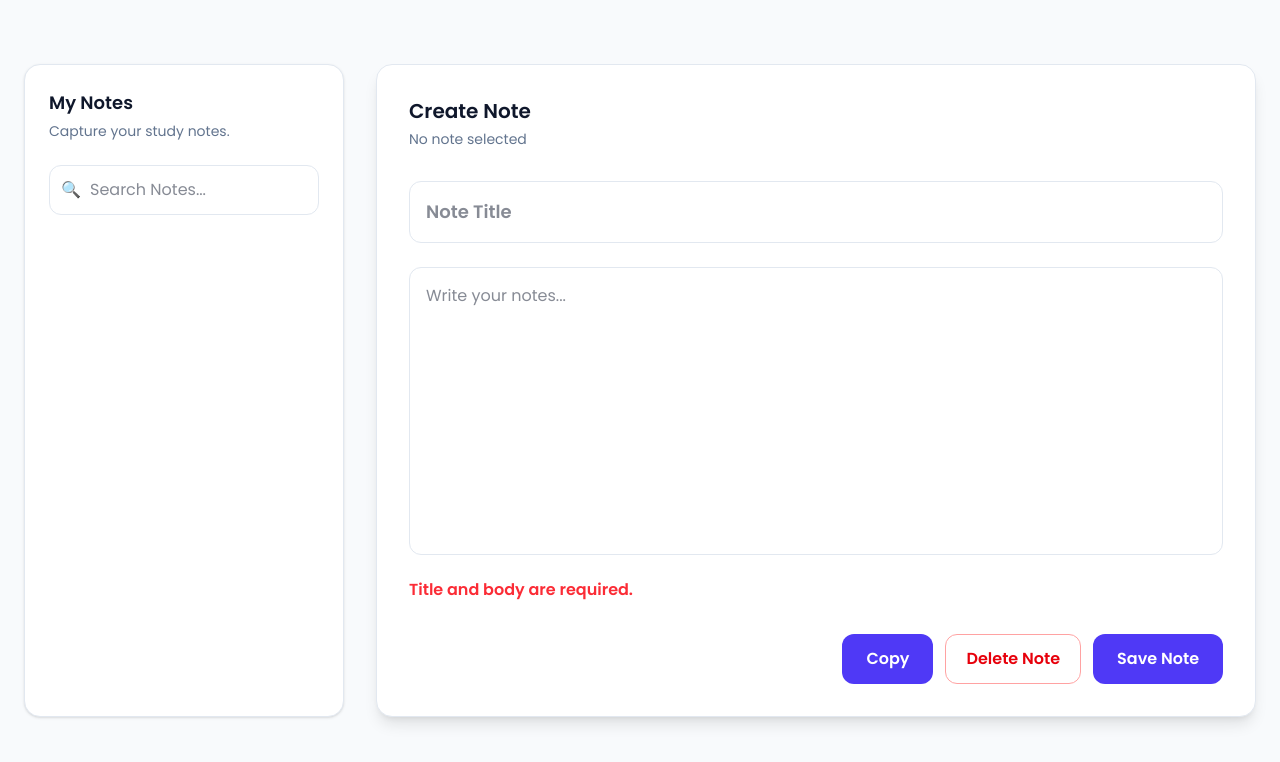
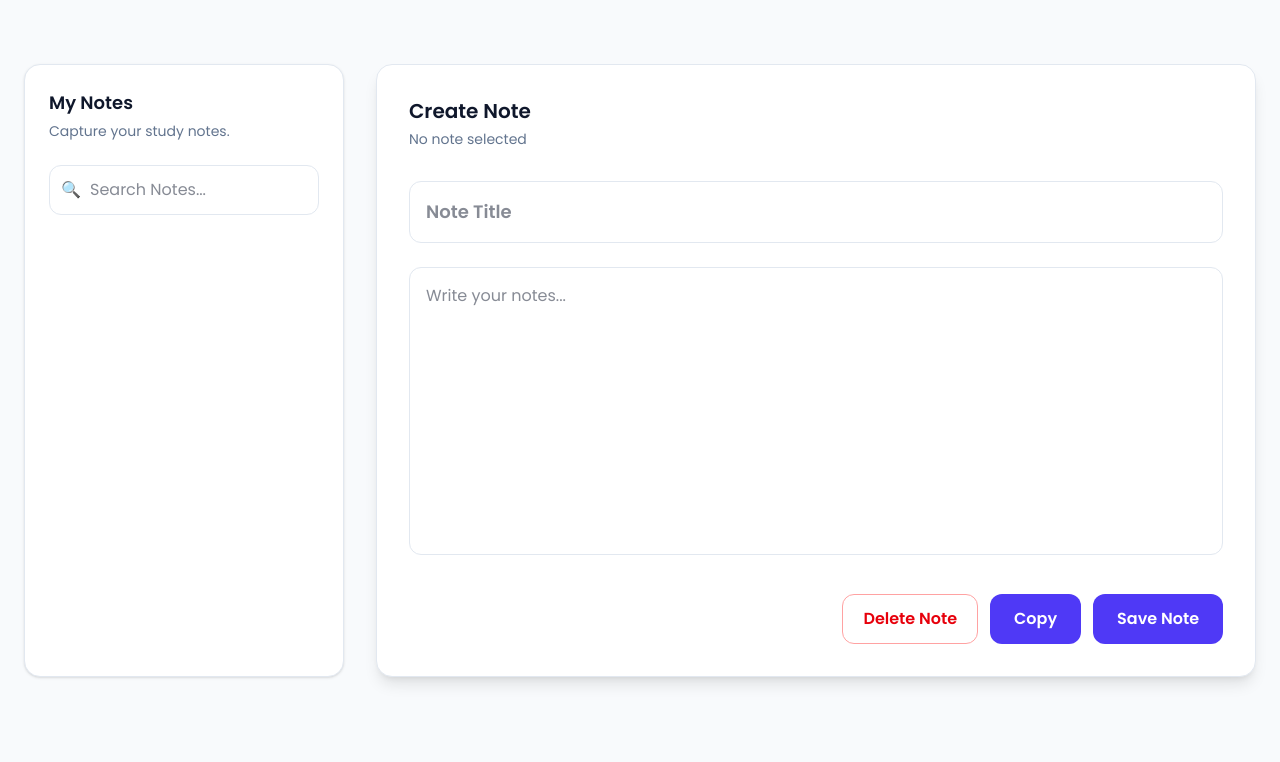
Before and after one commit to fatima1886/AI-study-assistant-, a website with bundled scripts: page src/notes.html in a window 1280 px wide. Both pictures are taken after a click on the button "Copy". Built offline with nearby package versions, Linux system fonts and the light colour scheme.

Commit message:
code neatly updated

```diff
--- a/src/notes.html
+++ b/src/notes.html
@@ -116,12 +116,17 @@
                     <!-- Buttons -->
 
                     <div class="mt-8 flex flex-col gap-3 sm:flex-row sm:justify-end">
-                        <button id="copyNote" class="Savebtn rounded-xl bg-indigo-600 px-6 py-3 font-semibold text-white hover:bg-indigo-700">Copy</button>
 
                         <button id="deleteBtn"
                             class="rounded-xl border border-red-300 px-5 py-3 font-semibold text-red-600 hover:bg-red-50">
 
                             Delete Note
+
+                        </button>
+
+                         <button class="Copybtn rounded-xl bg-indigo-600 px-6 py-3 font-semibold text-white hover:bg-indigo-700">
+
+                           Copy
 
                         </button>
 
--- a/src/notes.js
+++ b/src/notes.js
@@ -20,6 +20,8 @@
 const alertPara = document.querySelector(".alertPara");
 
 const selectedText = document.querySelector(".selectedNote");
+
+const copybtn = document.querySelector(".Copybtn");
 
 // ==========================
 // Data
@@ -204,3 +206,9 @@
     );
 
 });
+
+copybtn.addEventListener("click", () => {
+    navigator.clipboard.writeText(bodyInput.value);
+    copybtn.textContent = "Copied";
+    setTimeout(() => copybtn.textContent = "Copy", 2000);
+});
```
